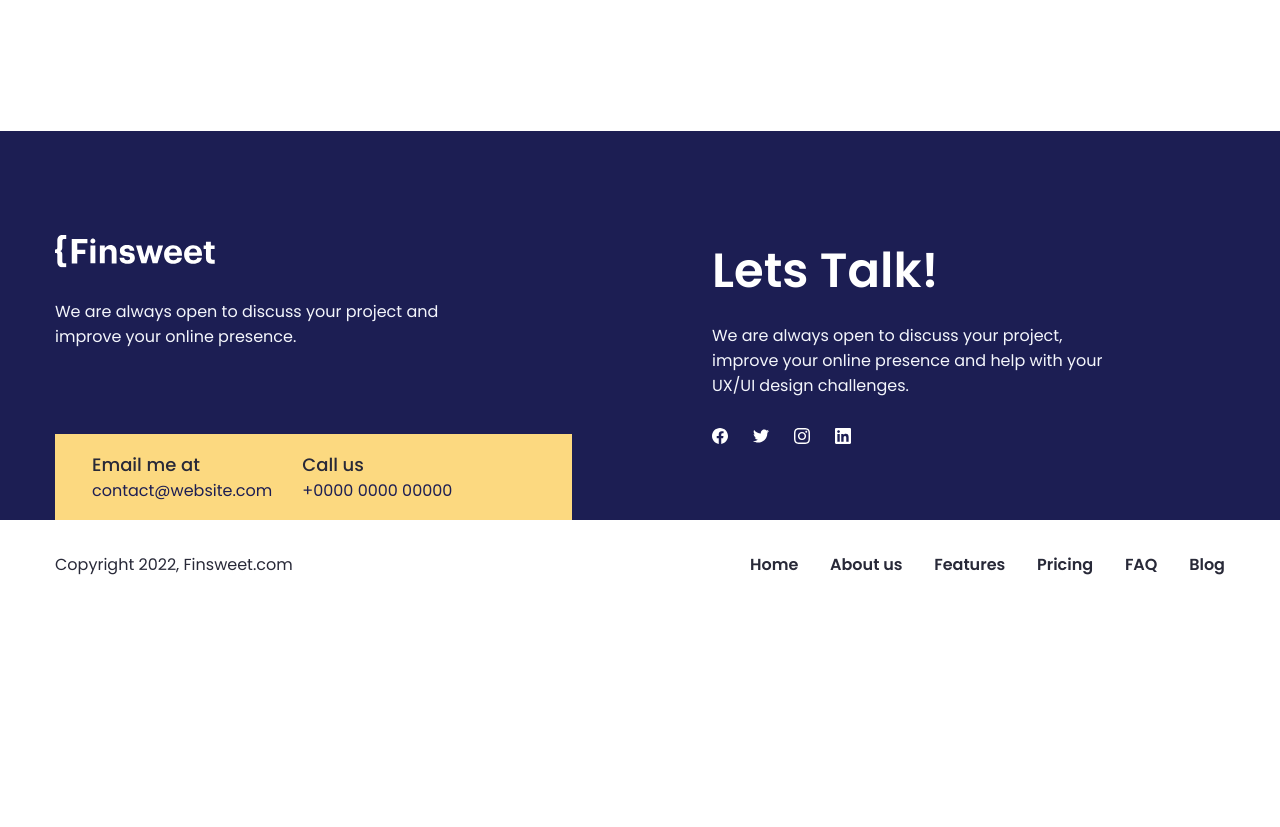
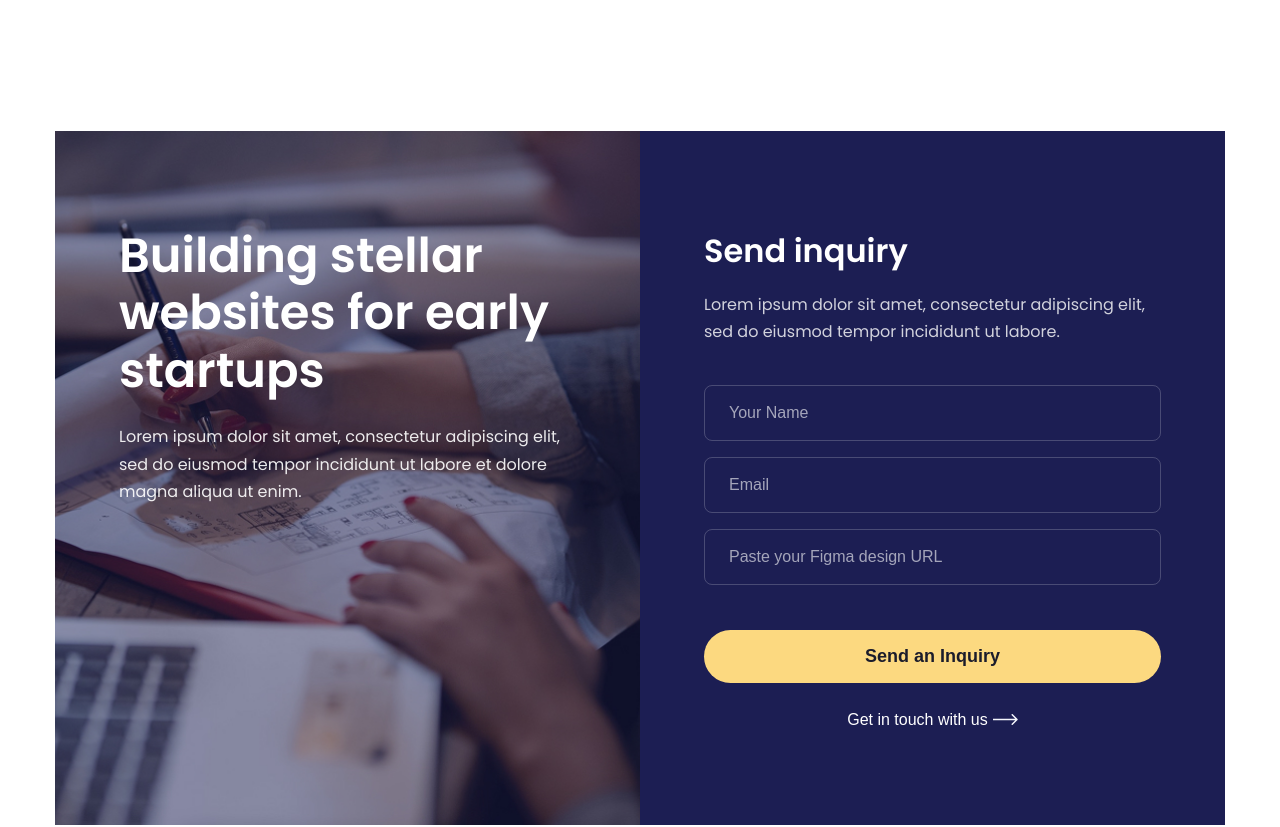
Before and after one commit to andreyk1n/finsweet, a React (Create React App) app: page / in a window 1280 px wide. Shown: the part 5000-5827 px from the top of the page. Before the commit the page ends 5610 px from the top, so only its background shows below. Built offline with nearby package versions, Linux system fonts and the light colour scheme; the HTML template or start-up script is replaced by a standard one.

Commit message:
add components/cta

```diff
--- a/src/App.js
+++ b/src/App.js
@@ -6,6 +6,7 @@ import Projects from "./template-parts/components/projects/Projects.jsx";
 import Cards from "./template-parts/components/cards/Cards.jsx";
 import Clients from "./template-parts/components/clients/Clients.jsx";
 import Accordion from "./template-parts/components/accordion/Accordion.jsx";
+import Cta from "./template-parts/components/cta/Cta.jsx";
 import Footer from "./template-parts/partials/footer/Footer.jsx";
 
 
@@ -89,6 +90,8 @@ function App() {
         defaultActiveIndex={0}
       />
 
+      <Cta />
+
       <Footer />
     </Router>
   );
--- /dev/null
+++ b/src/template-parts/components/cta/Cta.jsx
@@ -0,0 +1,67 @@
+import bg from "../../../images/cta/background.jpg";
+import "./cta.scss";
+
+const Cta = () => {
+  return (
+    <section className="cta">
+      <div className="cta__container">
+        <div className="cta__content">
+          <h2 className="cta__title">
+            Building stellar websites for early startups
+          </h2>
+          <p className="cta__description">
+            Lorem ipsum dolor sit amet, consectetur adipiscing elit, sed do
+            eiusmod tempor incididunt ut labore et dolore magna aliqua ut enim.
+          </p>
+          <img src={bg} alt="Cta background image" draggable="false" />
+        </div>
+        <div className="cta__form">
+          <h3 className="cta__form-title">Send inquiry</h3>
+          <p className="cta__form-description">
+            Lorem ipsum dolor sit amet, consectetur adipiscing elit, sed do
+            eiusmod tempor incididunt ut labore.
+          </p>
+          <form className="cta__form-body">
+            <div className="cta__field">
+              <input
+                type="text"
+                className="cta__input"
+                placeholder="Your Name"
+              />
+            </div>
+            <div className="cta__field">
+              <input type="email" className="cta__input" placeholder="Email" />
+            </div>
+            <div className="cta__field">
+              <input
+                type="url"
+                className="cta__input"
+                placeholder="Paste your Figma design URL"
+              />
+            </div>
+            <button type="submit" className="cta__button button button--yellow">
+              Send an Inquiry
+            </button>
+          </form>
+          <button className="button button--arrow">
+            Get in touch with us
+            <svg
+                width="25"
+                height="12"
+                viewBox="0 0 25 12"
+                fill="none"
+                xmlns="http://www.w3.org/2000/svg"
+              >
+                <path
+                  d="M24.5303 6.05377C24.8232 5.76087 24.8232 5.286 24.5303 4.99311L19.7574 0.220137C19.4645 -0.0727568 18.9896 -0.0727568 18.6967 0.220137C18.4038 0.51303 18.4038 0.987904 18.6967 1.2808L22.9393 5.52344L18.6967 9.76608C18.4038 10.059 18.4038 10.5338 18.6967 10.8267C18.9896 11.1196 19.4645 11.1196 19.7574 10.8267L24.5303 6.05377ZM0 6.27344H24V4.77344H0V6.27344Z"
+                  fill="#F4F6FC"
+                />
+              </svg>
+          </button>
+        </div>
+      </div>
+    </section>
+  );
+};
+
+export default Cta;
--- /dev/null
+++ b/src/template-parts/components/cta/cta.scss
@@ -0,0 +1,168 @@
+.cta {
+  margin: 60px 0;
+  background-color: #ffffff;
+
+  &__container {
+    max-width: 1200px;
+    margin: 0 auto;
+    display: grid;
+    grid-template-columns: 1fr 1fr;
+    min-height: 600px;
+  }
+
+  &__content {
+    position: relative;
+    padding: 96px 64px;
+    color: #ffffff;
+    overflow: hidden;
+
+    img {
+      position: absolute;
+      inset: 0;
+      width: 100%;
+      height: 100%;
+      object-fit: cover;
+      z-index: 1;
+      user-select: none;
+    }
+
+    &::after {
+      content: "";
+      position: absolute;
+      inset: 0;
+      background: rgba(28, 30, 83, 0.7);
+      z-index: -1;
+    }
+  }
+
+  &__title {
+    font-size: 48px;
+    line-height: 1.2;
+    font-weight: 600;
+    margin-bottom: 24px;
+    max-width: 520px;
+    color: #fff;
+    z-index: 3;
+    position: relative;
+  }
+
+  &__description {
+    font-size: 16px;
+    line-height: 1.7;
+    max-width: 500px;
+    opacity: 0.9;
+    z-index: 3;
+    position: relative;
+  }
+
+  &__form {
+    background-color: #1c1e53;
+    padding: 96px 64px;
+    color: #ffffff;
+    display: flex;
+    flex-direction: column;
+    justify-content: center;
+  }
+
+  &__form-title {
+    font-size: 32px;
+    font-weight: 600;
+    margin-bottom: 16px;
+  }
+
+  &__form-description {
+    font-size: 16px;
+    line-height: 1.7;
+    opacity: 0.8;
+    margin-bottom: 40px;
+  }
+
+  &__form-body {
+    display: flex;
+    flex-direction: column;
+    gap: 16px;
+  }
+
+  &__field {
+    width: 100%;
+  }
+
+  &__input {
+    width: 100%;
+    padding: 18px 24px;
+    background: transparent;
+    border: 1px solid rgba(255, 255, 255, 0.2);
+    border-radius: 8px;
+    color: #ffffff;
+    font-size: 16px;
+    outline: none;
+
+    &::placeholder {
+      color: rgba(255, 255, 255, 0.6);
+    }
+
+    &:focus {
+      border-color: #fcd980;
+    }
+  }
+
+  &__button {
+    margin: 29px 0 0 0;
+    &.button--yellow {
+         padding: 16px 0;
+    }
+  }
+
+  &__link {
+    margin-top: 28px;
+    display: inline-flex;
+    align-items: center;
+    gap: 12px;
+    color: #ffffff;
+    font-size: 16px;
+    text-decoration: none;
+    opacity: 0.9;
+    transition: opacity 0.2s ease;
+
+    &:hover {
+      opacity: 1;
+    }
+  }
+
+  .button--arrow {
+    margin: 28px 0 0 0;
+  }
+
+  @media (max-width: 1024px) {
+    &__container {
+      grid-template-columns: 1fr;
+    }
+
+    &__content,
+    &__form {
+      padding: 64px 32px;
+    }
+
+    &__title {
+      font-size: 40px;
+    }
+  }
+
+  @media (max-width: 600px) {
+    &__title {
+      font-size: 32px;
+    }
+
+    &__form-title {
+      font-size: 28px;
+    }
+
+    &__content {
+        padding: 44px 22px;
+    }
+
+    &__form {
+        padding: 44px 22px;
+    }
+  }
+}
```
Also changed, not shown: src/images/cta/background.jpg (added).
